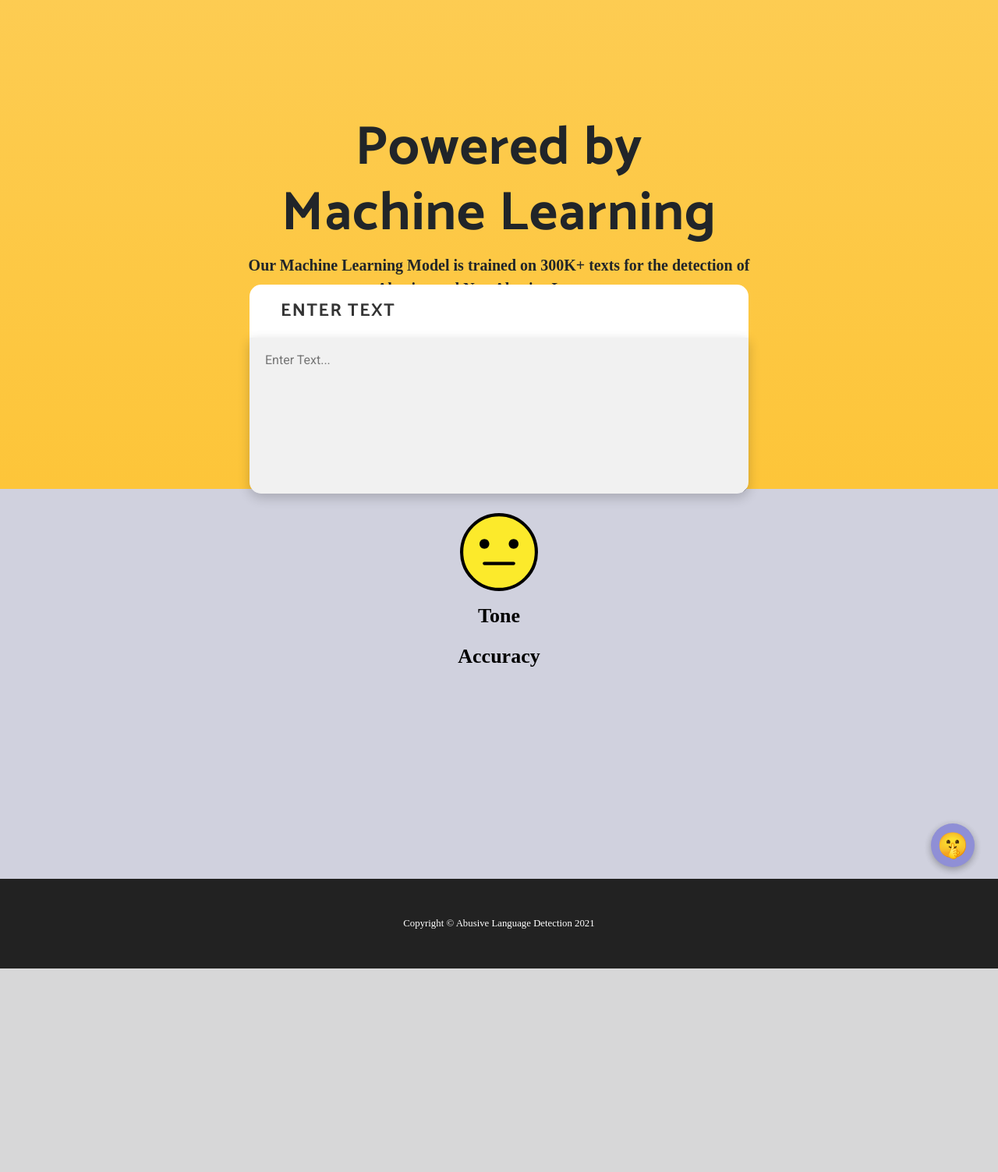
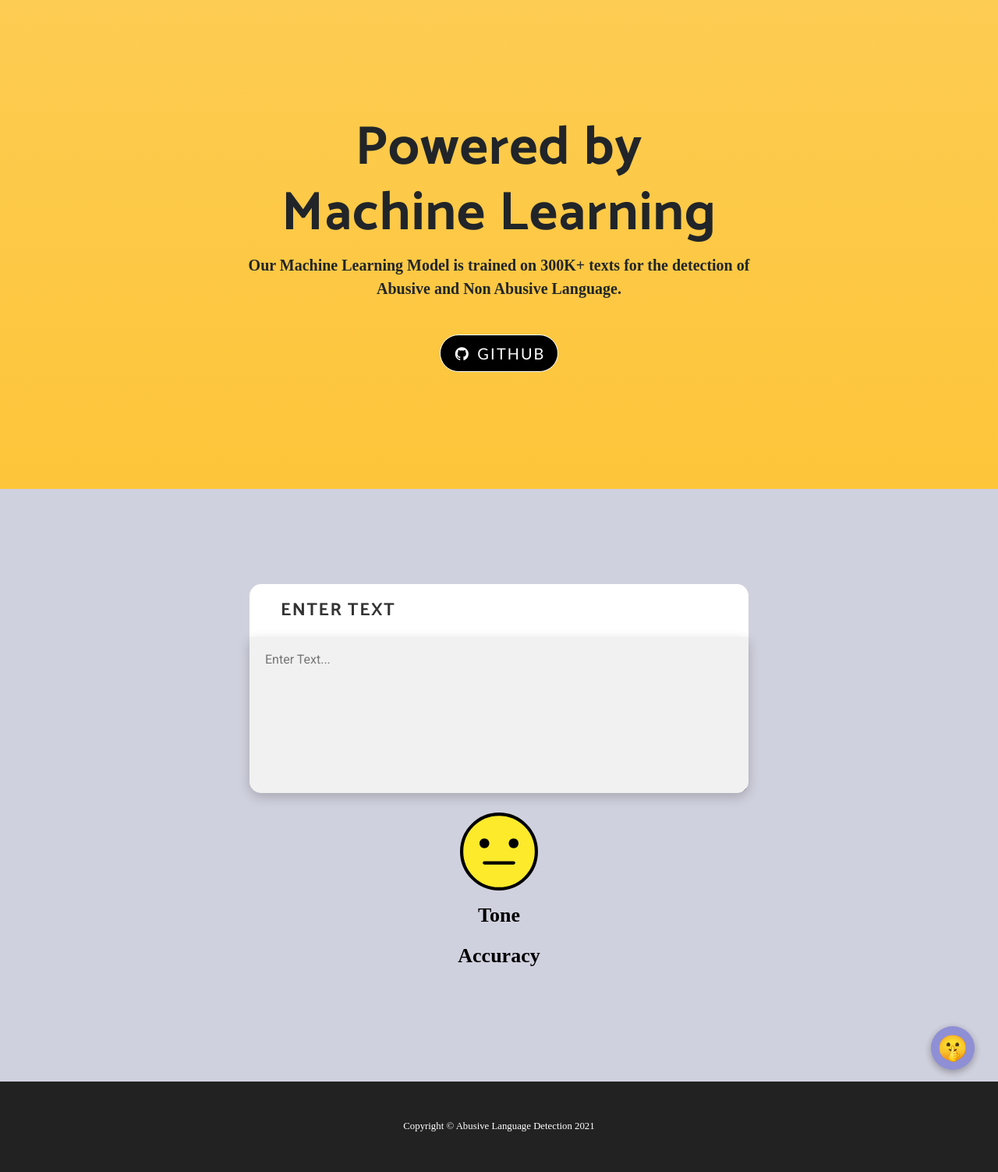
Before and after one commit to Sumit189/Abusive-Language-Detection, a Flask app: page / in a window 1280 px wide. Shown: the part 801-2304 px from the top of the page at 78% size. Before the commit the page ends 2043 px from the top, so only its background shows below. Run offline with Flask 2, Linux system fonts and the light colour scheme; parts of the project's set-up code (start-up, migrations or seed data) failed here and were passed over; some libraries are stand-ins or nearby versions.

Commit message:
Update style.css

```diff
--- a/static/style.css
+++ b/static/style.css
@@ -10,7 +10,7 @@ body::-webkit-scrollbar {
 .form {
   font-family: "Roboto";
   width: 50vw;
-  margin: -40% auto;
+  margin: -10% auto;
   background: transparent;
 }
 
@@ -75,6 +75,7 @@ img{
 @media screen and (max-width: 800px) {
   .form {
     width: 95%;
+    margin: -40% auto;
   }
   img{
     margin: 0 auto;
```
